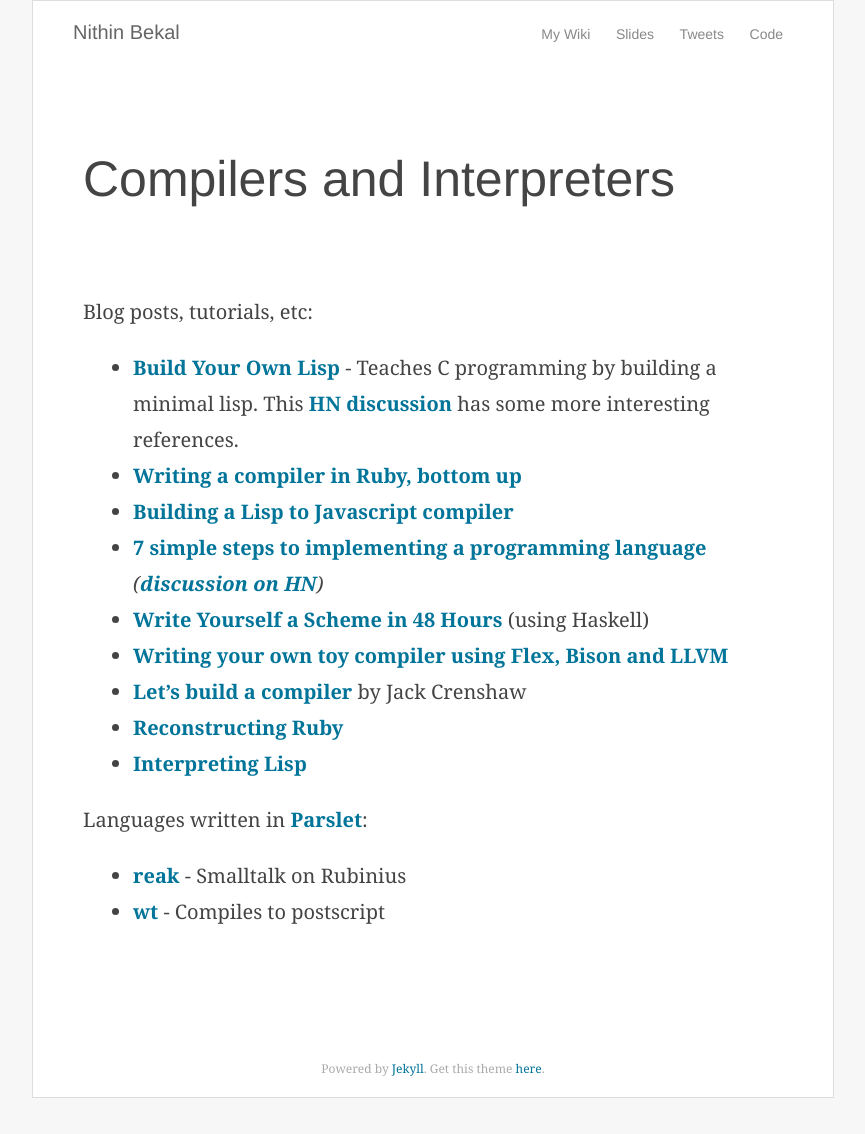
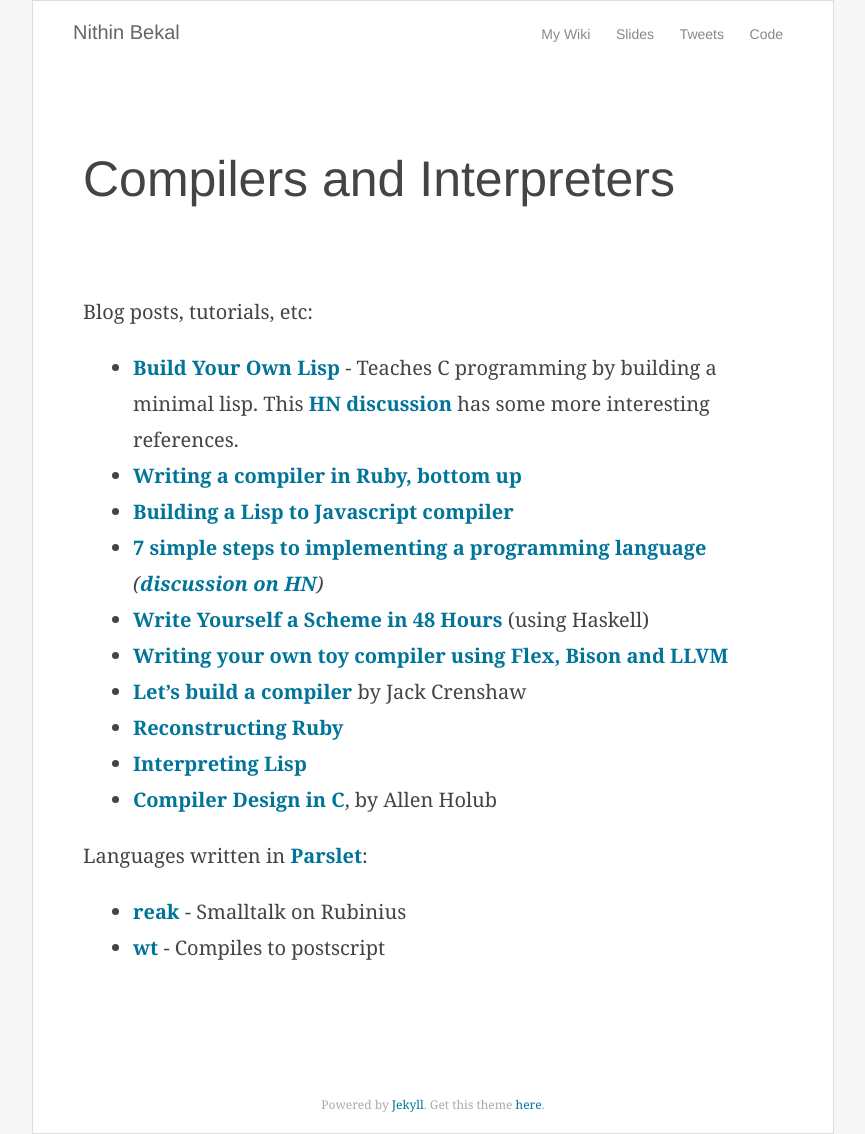
Before and after one commit to nithinbekal/nithinbekal.github.io, a Jekyll site: the page built from notes/compilers/index.md, in a window 1280 px wide. Shown: the whole page, without its empty margins (207-1072 px from the left). Built offline with Jekyll 4.4.1, drawn with Linux system fonts in a browser that asks for light colours; before the commit the page ends 1098 px from its top, so only the background shows below that.

Commit message:
Add compilers bookmark

```diff
--- a/notes/compilers/index.md
+++ b/notes/compilers/index.md
@@ -17,6 +17,7 @@
 * [Let's build a compiler](http://compilers.iecc.com/crenshaw/) by Jack Crenshaw
 * [Reconstructing Ruby](http://www.halogenandtoast.com/reconstructing-ruby-an-introduction/)
 * [Interpreting Lisp](http://www.civilized.com/getlisp.html)
+* [Compiler Design in C](http://www.holub.com/software/compiler.design.in.c.html), by Allen Holub
 
 Languages written in [Parslet](http://kschiess.github.io/parslet/):
 
```
